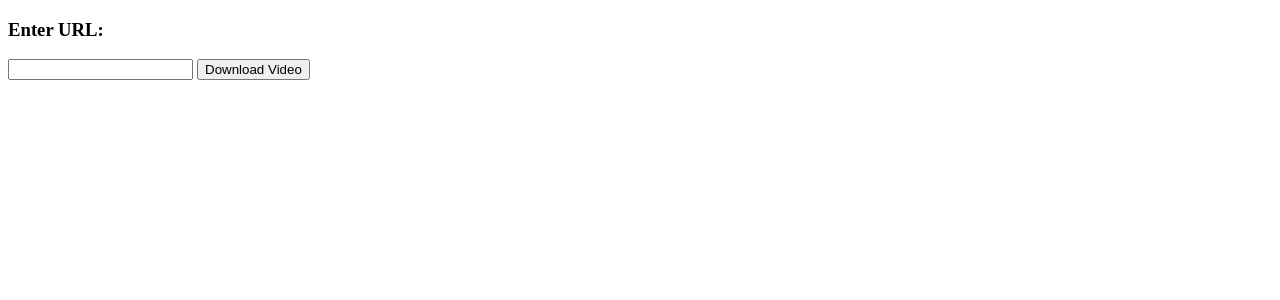
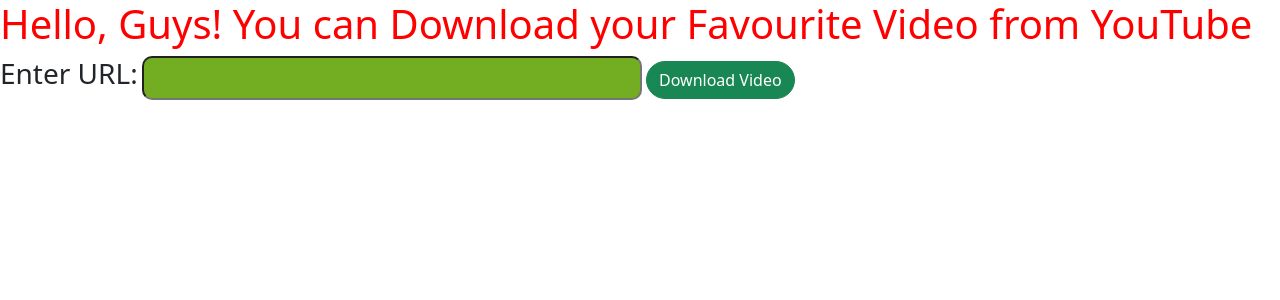
Before and after one commit to ashutosh164/youtubedownloader, a Django app: page / in a window 1280 px wide. Shown: the top 300 px of the page. Run offline with Django 3.2, Linux system fonts and the light colour scheme; some libraries are stand-ins or nearby versions.

Commit message:
programm run while url is not filled

```diff
--- a/templates/index.html
+++ b/templates/index.html
@@ -1,27 +1,96 @@
-<!DOCTYPE html>
+<!--<!DOCTYPE html>-->
+<!--<html lang="en">-->
+<!--<head>-->
+<!--    <meta charset="UTF-8">-->
+<!--    <title>Title</title>-->
+<!--</head>-->
+<!--<body>-->
+<!--    <div class="container">-->
+<!--        {% if message %}-->
+<!--            {% for msg in message %}-->
+<!--                <div>-->
+<!--                    {{ msg }}-->
+<!--                    <button type="button"></button>-->
+<!--                </div>-->
+<!--            {% endfor %}-->
+<!--        {% endif %}-->
+<!--        <form method="POST">-->
+<!--            {% csrf_token %}-->
+<!--            <label for="link"><h3>Enter URL: </h3></label>-->
+<!--            <input type="text" name="url" value="{{ url }}">-->
+<!--            <input type="submit" value="Download Video">-->
+<!--        </form>-->
+<!--    </div>-->
+
+<!--</body>-->
+<!--</html>-->
+
+
+
+
+<!doctype html>
 <html lang="en">
   <head>
-    <meta charset="UTF-8">
-    <title>Title</title>
-    <script src="https://cdn.jsdelivr.net/npm/@popperjs/core@2.10.2/dist/umd/popper.min.js" integrity="sha384-7+zCNj/IqJ95wo16oMtfsKbZ9ccEh31eOz1HGyDuCQ6wgnyJNSYdrPa03rtR1zdB" crossorigin="anonymous"></script>
-    <script src="https://cdn.jsdelivr.net/npm/bootstrap@5.1.3/dist/js/bootstrap.min.js" integrity="sha384-QJHtvGhmr9XOIpI6YVutG+2QOK9T+ZnN4kzFN1RtK3zEFEIsxhlmWl5/YESvpZ13" crossorigin="anonymous"></script>
+    <!-- Required meta tags -->
+    <meta charset="utf-8">
+    <meta name="viewport" content="width=device-width, initial-scale=1">
+
+    <!-- Bootstrap CSS -->
+    <link href="https://cdn.jsdelivr.net/npm/bootstrap@5.1.3/dist/css/bootstrap.min.css" rel="stylesheet" integrity="sha384-1BmE4kWBq78iYhFldvKuhfTAU6auU8tT94WrHftjDbrCEXSU1oBoqyl2QvZ6jIW3" crossorigin="anonymous">
+
+    <title>YouTube Downloader</title>
   </head>
+
+
+  <style>
+      .text {
+          border-radius: 10px;
+          background: #73AD21;
+          padding: 20px;
+          width: 500px;
+          height: 15px;
+      }
+      .btn {
+          border-radius: 25px;
+      }
+
+  </style>
   <body>
+
     <div class="container">
-        {% if message %}
-            {% for msg in message %}
-                <div>
-                    {{ msg }}
-                    <button type="button"></button>
-                </div>
+        {% if messages %}
+            {% for message in messages %}
+                <div class="alert alert-{{ message.tags }}">{{ message }}</div>
             {% endfor %}
         {% endif %}
+    </div>
+
+    <h1 style="color: red;">Hello, Guys! You can Download your Favourite Video from YouTube</h1>
     <form method="POST">
         {% csrf_token %}
         <label for="link"><h3>Enter URL: </h3></label>
-            <input type="text" name="url" value="{{ url }}">
-            <input type="submit" value="Download Video">
+        <input class="text" type="text" name="url" value="{{ url }}">
+        <input class="btn btn-success" type="submit" value="Download Video">
     </form>
-    </div>
+
+
+
+
+
+
+
+
+
+
+    <!-- Optional JavaScript; choose one of the two! -->
+
+    <!-- Option 1: Bootstrap Bundle with Popper -->
+    <script src="https://cdn.jsdelivr.net/npm/bootstrap@5.1.3/dist/js/bootstrap.bundle.min.js" integrity="sha384-ka7Sk0Gln4gmtz2MlQnikT1wXgYsOg+OMhuP+IlRH9sENBO0LRn5q+8nbTov4+1p" crossorigin="anonymous"></script>
+
+    <!-- Option 2: Separate Popper and Bootstrap JS -->
+    <!--
+    <script src="https://cdn.jsdelivr.net/npm/@popperjs/core@2.10.2/dist/umd/popper.min.js" integrity="sha384-7+zCNj/IqJ95wo16oMtfsKbZ9ccEh31eOz1HGyDuCQ6wgnyJNSYdrPa03rtR1zdB" crossorigin="anonymous"></script>
+    <script src="https://cdn.jsdelivr.net/npm/bootstrap@5.1.3/dist/js/bootstrap.min.js" integrity="sha384-QJHtvGhmr9XOIpI6YVutG+2QOK9T+ZnN4kzFN1RtK3zEFEIsxhlmWl5/YESvpZ13" crossorigin="anonymous"></script>
+    -->
   </body>
 </html>
--- a/youtube/views.py
+++ b/youtube/views.py
@@ -1,4 +1,4 @@
-from django.shortcuts import render
+from django.shortcuts import render, redirect
 from pytube import *
 from django.contrib import messages
 
@@ -6,9 +6,13 @@
 def index(request):
     if request.method == 'POST':
         url = request.POST.get('url')
+        if url == '':
+            messages.error(request, 'Please enter a valid URL..')
+            return redirect('/')
         video = YouTube(url)
         stream = video.streams.get_highest_resolution()
+        messages.info(request, 'Video Downloading please wait.....')
         stream.download()
-        messages.info(request, 'Video Downloaded........')
+        messages.info(request, 'Video Downloaded Successfully ........')
         return render(request, 'index.html', {'url': url})
     return render(request, 'index.html')
```
Lines whose indentation alone changed are shown as unchanged.
